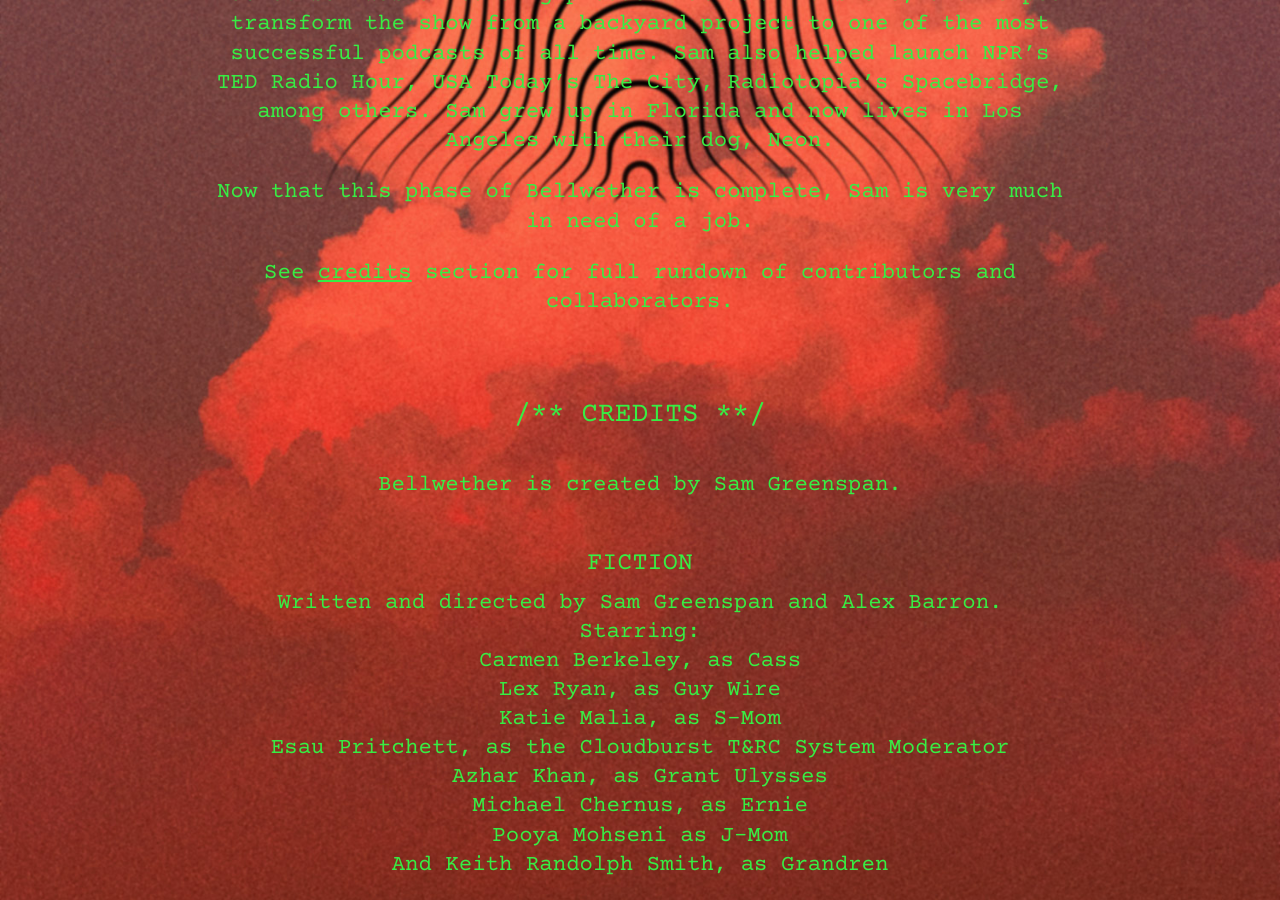
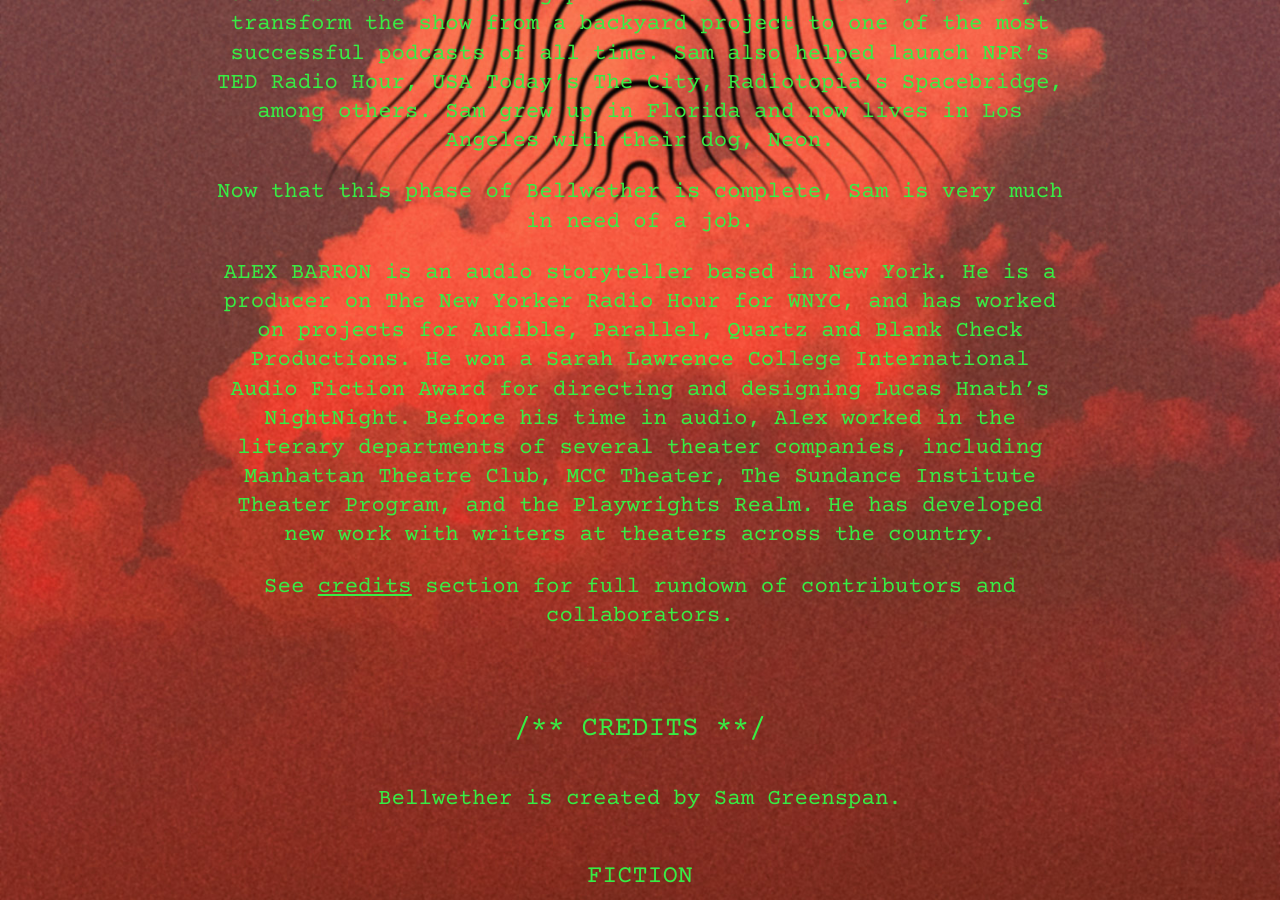
Before and after one commit to gr33nspan/bellwether, a Jekyll site: the page built from index.md, in a window 1280 px wide and 900 px high, scrolled down 2910 px. Built offline with Jekyll 4.4.1, drawn with Linux system fonts in a browser that asks for light colours; nearby versions of some CDN libraries; our own code applies the rules of GitHub Pages for plain Markdown files; library files that are not in the unit come from our copies.

Commit message:
add Alex bio

```diff
--- a/_layouts/home.html
+++ b/_layouts/home.html
@@ -77,6 +77,8 @@
 
 <p>Now that this phase of Bellwether is complete, Sam is very much in need of a job.</p>
 
+<p>ALEX BARRON is an audio storyteller based in New York. He is a producer on The New Yorker Radio Hour for WNYC, and has worked on projects for Audible, Parallel, Quartz and Blank Check Productions. He won a Sarah Lawrence College International Audio Fiction Award for directing and designing Lucas Hnath’s NightNight. Before his time in audio, Alex worked in the literary departments of several theater companies, including Manhattan Theatre Club, MCC Theater, The Sundance Institute Theater Program, and the Playwrights Realm. He has developed new work with writers at theaters across the country.</p>
+
 <p>See <a href="#credits">credits</a> section for full rundown of contributors and collaborators.</p>
 
 	  </div>
```
